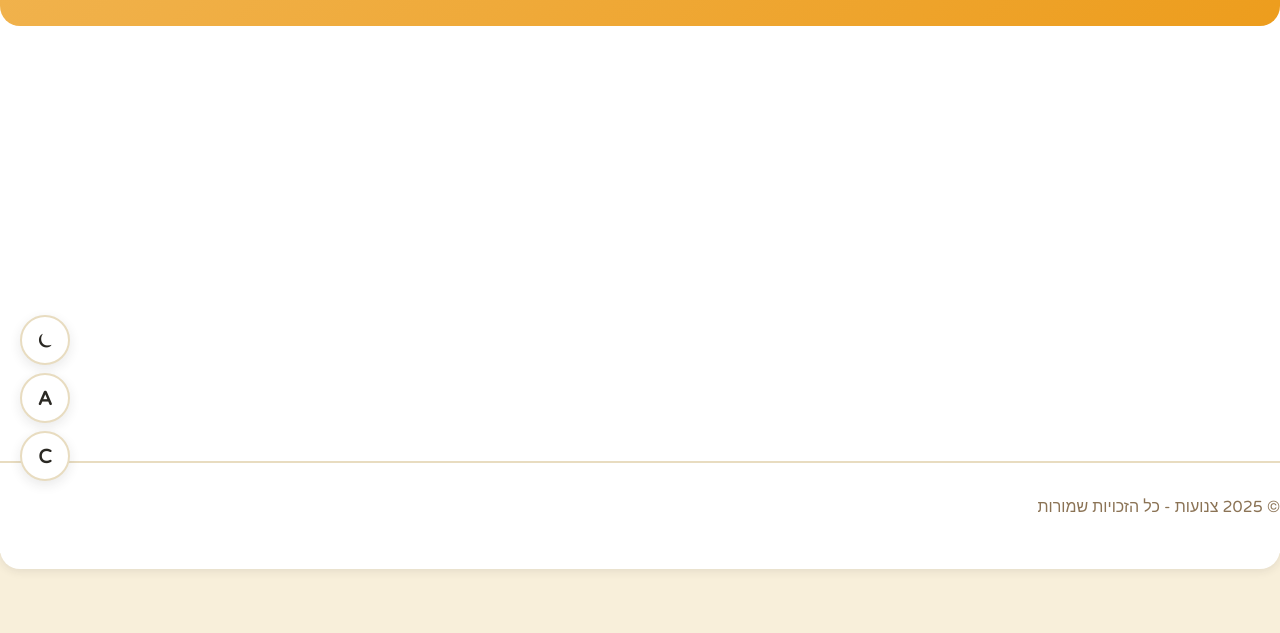
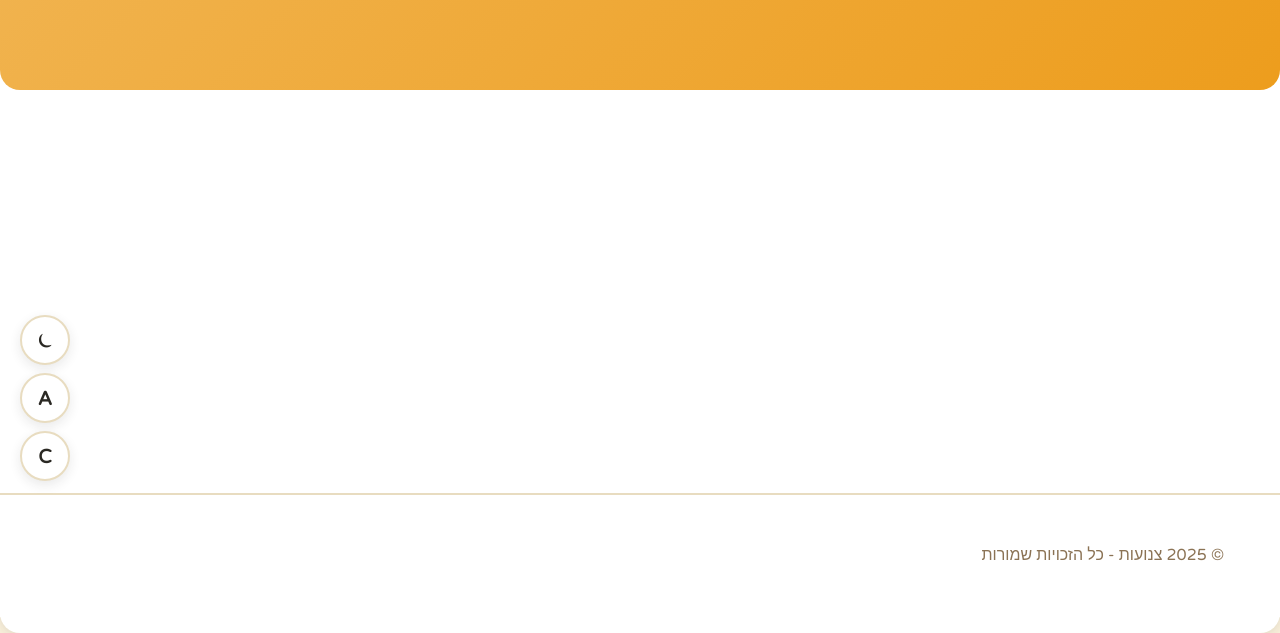
Before and after one commit to 0delia-dev/tzanuot-website, a plain HTML site: page index.html in a window 1280 px wide. Shown: the part 299-932 px from the top of the page. Before the commit the page ends 868 px from the top, so only its background shows below. Drawn offline with Linux system fonts and the light colour scheme.

Commit message:
Update style.css

```diff
--- a/style.css
+++ b/style.css
@@ -1,6 +1,27 @@
 @keyframes float {
   0%, 100% { transform: translateY(0) translateX(-50%); }
   50% { transform: translateY(-20px) translateX(-50%); }
+}
+body {
+  margin: 0;
+  padding: 0;
+  box-sizing: border-box;
+  font-family: Arial, sans-serif;
+}
+img {
+  max-width: 100%;
+  height: auto;
+}
+.container {
+  width: 100%;
+  max-width: 1200px;
+  margin: 0 auto;
+  padding: 16px;
+}
+@media (max-width: 600px) {
+  .container {
+    padding: 8px;
+  }
 }
 
 .light-animation {
```
